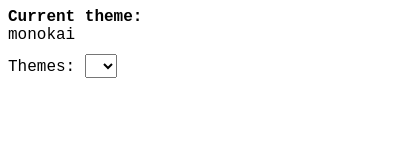
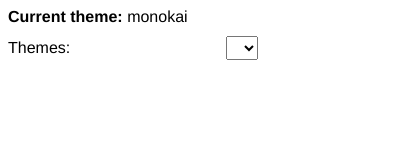
Before and after one commit to AdeshSawa/decipherXMLEditorThemes, a browser extension: page popup.html in a window 400 px wide. Drawn offline with Linux system fonts and the light colour scheme.

Commit message:
update styles and manifest

```diff
--- a/popup.html
+++ b/popup.html
@@ -7,7 +7,7 @@
     <div>
       <span class="tx-label">Current theme:</span> <span  id="disp">monokai</span>
     </div>
-    <div>
+    <div class="tx-options">
       <label for="cars">Themes:</label>
       <select name="themes" id="themes">
       </select>
--- a/styles.css
+++ b/styles.css
@@ -1,6 +1,11 @@
+* {
+    box-sizing: border-box;
+    padding:0;
+}
+
 body {
-    width:200px;
-    font-family: 'Courier New', Courier, monospace;
+    width:250px;
+    font-family: 'Franklin Gothic Medium', 'Arial Narrow', Arial, sans-serif;
 }
 
 .tx-label {
@@ -8,7 +13,13 @@
 }
 
 select {
-    margin-top:10px;
     font-size: .9rem;
     padding: 2px 5px;
 }
+
+.tx-options {
+    margin-top: 10px;
+    display: flex;
+    justify-content: space-between;
+    align-items: center;
+}
```
Also changed, not shown: manifest.json.
